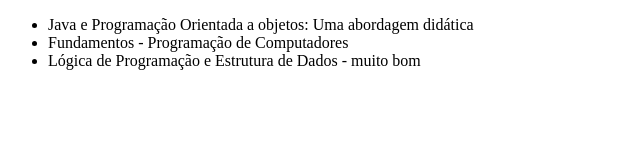
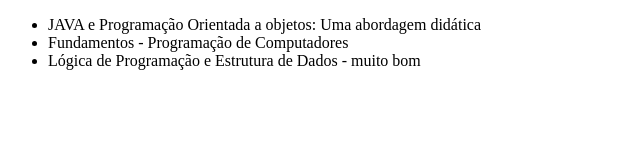
Before and after one commit to RosangelaAraujo/teste, a plain HTML site: page index.html in a window 1280 px wide. Shown: the full height of the page, 0-640 px from the left. Drawn offline with Linux system fonts and the light colour scheme.

Commit message:
JAva com letras maiusculas

```diff
--- a/index.html
+++ b/index.html
@@ -6,7 +6,7 @@
     </head>
     <body>
         <ul>
-            <li>Java e Programação Orientada a objetos: Uma abordagem didática</li>
+            <li>JAVA e Programação Orientada a objetos: Uma abordagem didática</li>
             <li>Fundamentos - Programação de Computadores</li>
             <li>Lógica de Programação e Estrutura de Dados - muito bom</li>
         </ul>
```
